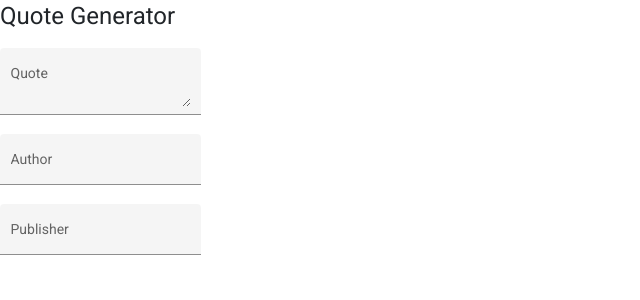
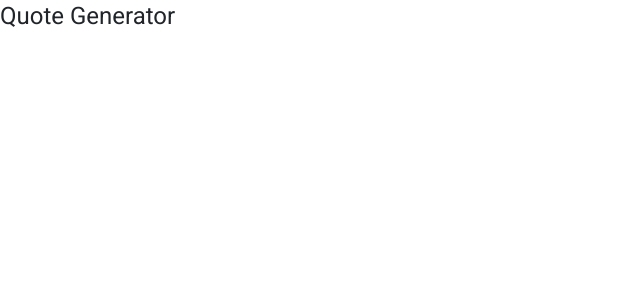
Before and after one commit to paulmunyao/Quote-Generator, an Angular app: page / in a window 1280 px wide. Shown: the top 300 px of the page, without its empty margins (0-640 px from the left). Built offline with nearby package versions, Linux system fonts and the light colour scheme.

Commit message:
Cooment outlink

```diff
--- a/src/app/app.component.html
+++ b/src/app/app.component.html
@@ -8,4 +8,4 @@
 
 
 
-<app-form></app-form>
+<!-- <app-form></app-form> -->
```
